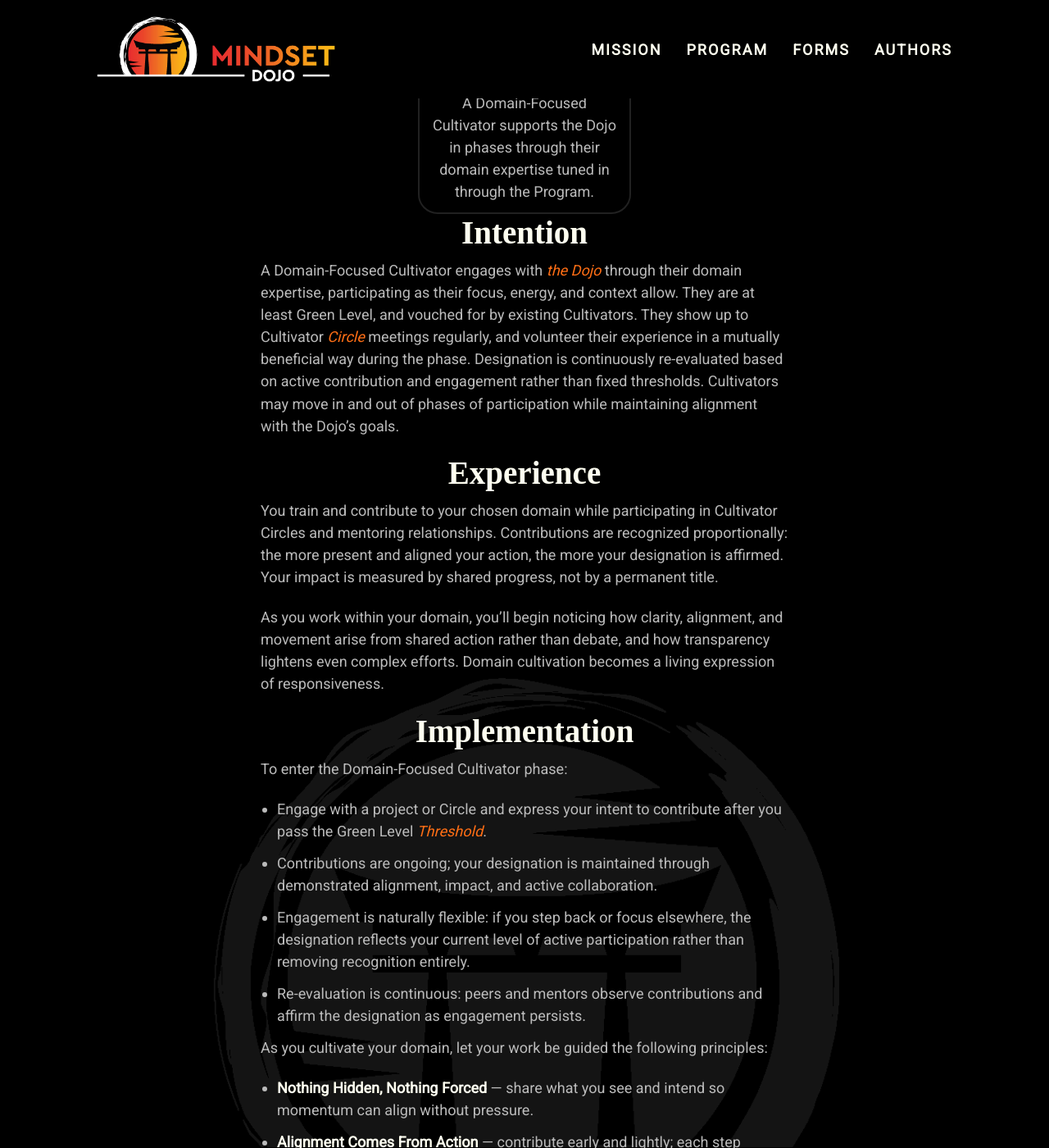
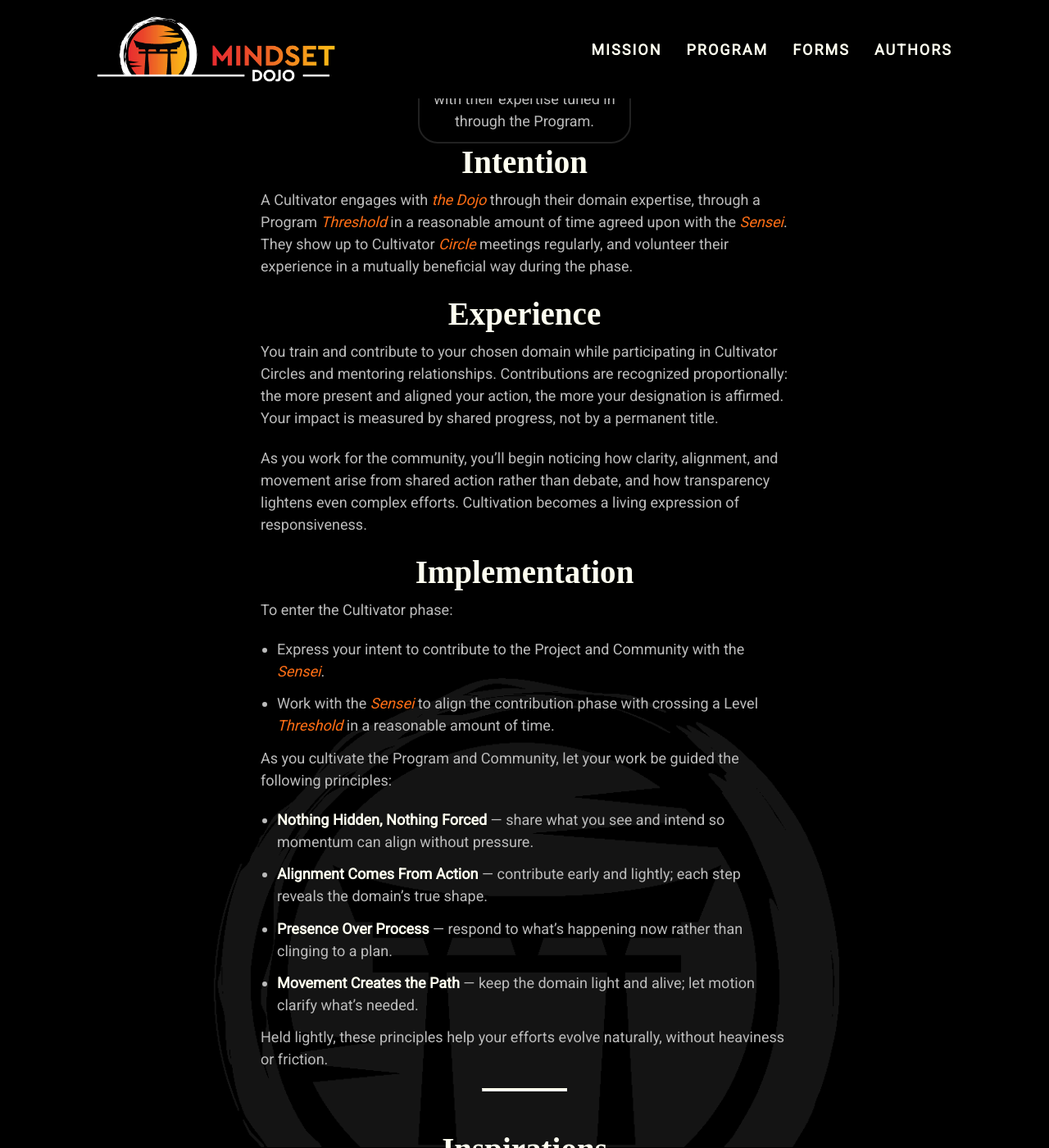
Before and after one commit to mindset-dojo/mindset-dojo.github.io, a Jekyll site: the page built from _forms/domain-focused-cultivator.md, in a window 1280 px wide and 1400 px high, scrolled down 394 px. Shown: the whole window at 82% size. Built offline with Jekyll 4.4.1, drawn with Linux system fonts in a browser that asks for light colours; some web fonts are replaced; some of the changed text lies outside the part shown.

Commit message:
refactor(domain-focused-cultivator): emphasize tie-in with program level-up and sensei agreement requirement.

```diff
--- a/_forms/domain-focused-cultivator.md
+++ b/_forms/domain-focused-cultivator.md
@@ -1,12 +1,12 @@
 ---
 layout: form
-title: "(Domain-Focused) Cultivator"
+title: "Cultivator"
 title_mark: Cultivator
 published_date: 2025-11-13
 refactored_date: 2025-11-27
 authors:
 - kyle-ingersoll
-excerpt: A Domain-Focused Cultivator supports the Dojo in phases through their domain expertise tuned in through the Program.
+excerpt: A Cultivator supports the Dojo through the process of crossing a Level Threshold with their expertise tuned in through the Program.
 icon: fa-solid fa-seedling
 tags:
   - responsibility
@@ -22,28 +22,26 @@ inspirations:
 
 ## Intention
 
-A Domain-Focused Cultivator engages with [the Dojo](../dojo/) through their domain expertise, participating as their focus, energy, and context allow. They are at least Green Level, and vouched for by existing Cultivators. They show up to Cultivator [Circle](../circle/) meetings regularly, and volunteer their experience in a mutually beneficial way during the phase. Designation is continuously re-evaluated based on active contribution and engagement rather than fixed thresholds. Cultivators may move in and out of phases of participation while maintaining alignment with the Dojo’s goals.
+A Cultivator engages with [the Dojo](../dojo/) through their domain expertise, through a Program [Threshold](../threshold/) in a reasonable amount of time agreed upon with the [Sensei](../sensei/). They show up to Cultivator [Circle](../circle/) meetings regularly, and volunteer their experience in a mutually beneficial way during the phase.
 
 ## Experience
 
 You train and contribute to your chosen domain while participating in Cultivator Circles and mentoring relationships. Contributions are recognized proportionally: the more present and aligned your action, the more your designation is affirmed. Your impact is measured by shared progress, not by a permanent title.
 
-As you work within your domain, you'll begin noticing how clarity, alignment, and movement arise from shared action rather than debate, and how transparency lightens even complex efforts. Domain cultivation becomes a living expression of responsiveness.
+As you work for the community, you'll begin noticing how clarity, alignment, and movement arise from shared action rather than debate, and how transparency lightens even complex efforts. Cultivation becomes a living expression of responsiveness.
 
 ## Implementation
 
-To enter the Domain-Focused Cultivator phase:
+To enter the Cultivator phase:
 
-- Engage with a project or Circle and express your intent to contribute after you pass the Green Level [Threshold](../threshold/).
-- Contributions are ongoing; your designation is maintained through demonstrated alignment, impact, and active collaboration.
-- Engagement is naturally flexible: if you step back or focus elsewhere, the designation reflects your current level of active participation rather than removing recognition entirely.
-- Re-evaluation is continuous: peers and mentors observe contributions and affirm the designation as engagement persists.
+- Express your intent to contribute to the Project and Community with the [Sensei](../sensei/).
+- Work with the [Sensei](../sensei/) to align the contribution phase with crossing a Level [Threshold](../threshold/) in a reasonable amount of time.
 
-As you cultivate your domain, let your work be guided the following principles:
+As you cultivate the Program and Community, let your work be guided the following principles:
 
 - **Nothing Hidden, Nothing Forced** — share what you see and intend so momentum can align without pressure.
 - **Alignment Comes From Action** — contribute early and lightly; each step reveals the domain’s true shape.
 - **Presence Over Process** — respond to what’s happening now rather than clinging to a plan.
 - **Movement Creates the Path** — keep the domain light and alive; let motion clarify what’s needed.
 
-Held lightly, these principles help your domain evolve naturally, without heaviness or friction.
+Held lightly, these principles help your efforts evolve naturally, without heaviness or friction.
```
